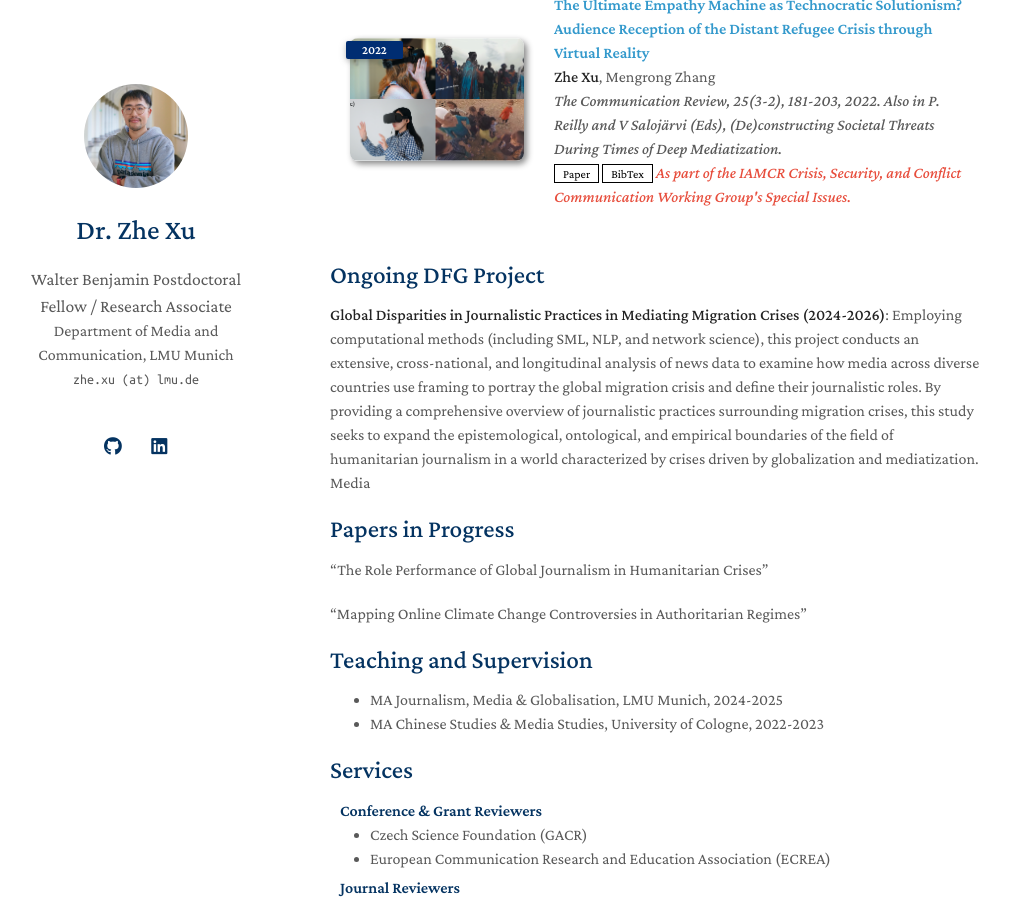
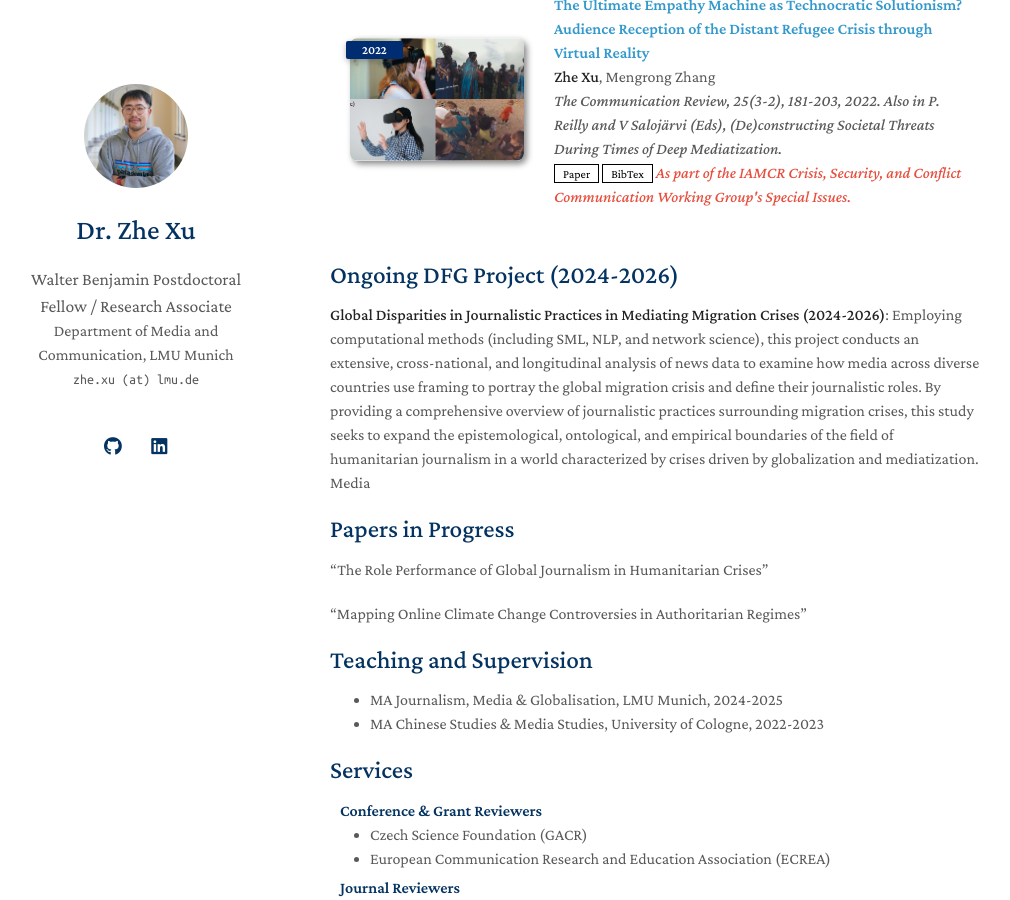
Before and after one commit to zhexuphd/home, a Jekyll site: the page built from index.md, in a window 1280 px wide and 900 px high, scrolled down 1378 px. Shown: the whole window, without its empty margins (140-1150 px from the left). Built offline with Jekyll 4.4.1, drawn with Linux system fonts in a browser that asks for light colours; a style sheet for code colours, icons or effects is not loaded; our own code applies the rules of GitHub Pages for plain Markdown files.

Commit message:
Update index.md

```diff
--- a/index.md
+++ b/index.md
@@ -27,7 +27,7 @@ When I’m not immersed in academia, you’ll likely find me hiking, mountaineer
 
 {% include_relative _includes/publications.md %}
 
-## Ongoing DFG Project
+## Ongoing DFG Project (2024-2026)
 
 **Global Disparities in Journalistic Practices in Mediating Migration Crises (2024-2026)**: Employing computational methods (including SML, NLP, and network science), this project conducts an extensive, cross-national, and longitudinal analysis of news data to examine how media across diverse countries use framing to portray the global migration crisis and define their journalistic roles. By providing a comprehensive overview of journalistic practices surrounding migration crises, this study seeks to expand the epistemological, ontological, and empirical boundaries of the field of humanitarian journalism in a world characterized by crises driven by globalization and mediatization. Media
 
```
